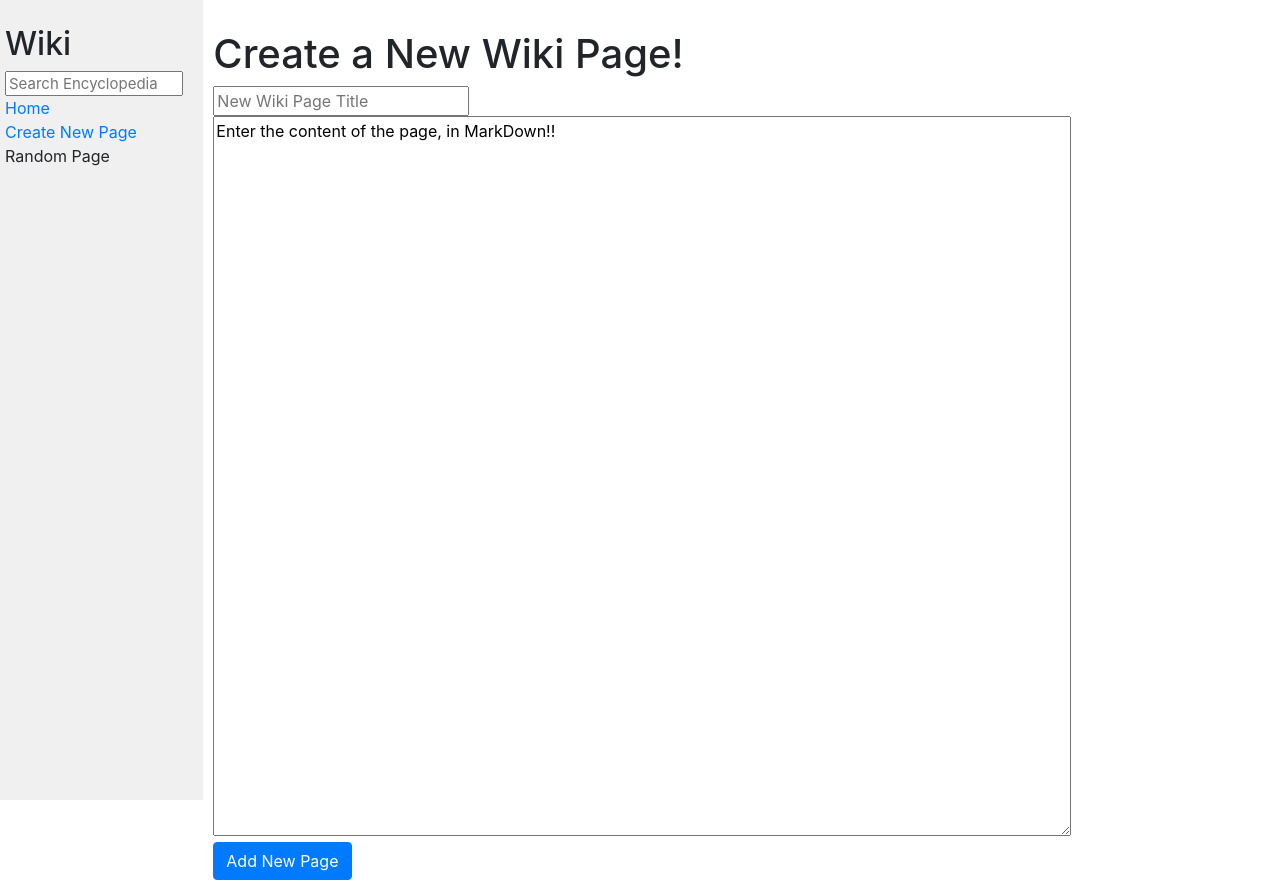
After one commit to dtm589/CS50W, a Django app: page /new/ in a window 1280 px wide. The commit adds this page. Run offline with Django 3.2, Linux system fonts and the light colour scheme; some libraries are stand-ins or nearby versions.

Commit message:
working on adding a new page functionality

```diff
--- a/wiki/encyclopedia/templates/encyclopedia/layout.html
+++ b/wiki/encyclopedia/templates/encyclopedia/layout.html
@@ -20,7 +20,7 @@
                     <a href="{% url 'index' %}">Home</a>
                 </div>
                 <div>
-                    Create New Page
+                    <a href="{% url 'new' %}">Create New Page</a>
                 </div>
                 <div>
                     Random Page
--- /dev/null
+++ b/wiki/encyclopedia/templates/encyclopedia/new_page.html
@@ -0,0 +1,17 @@
+{% extends "encyclopedia/layout.html" %}
+
+{% block title %}
+    Encyclopedia
+{% endblock %}
+
+{% block body %}
+    <h1>Create a New Wiki Page!</h1>
+
+<form action="{% url 'new' %}" method="POST">
+    {% csrf_token %}
+    <input type='text' name='title' placeholder='New Wiki Page Title'> <br>
+    <textarea name="md">Enter the content of the page, in MarkDown!!</textarea> <br>
+    <input type="submit" value="Add New Page" class="btn btn-primary">
+</form>
+
+{% endblock %}
--- a/wiki/encyclopedia/urls.py
+++ b/wiki/encyclopedia/urls.py
@@ -5,7 +5,8 @@ from . import views
 urlpatterns = [
     path("", views.index, name="index"),
     path("wiki/<str:title>", views.entry, name="entry"),
-    path("search/", views.search, name="search")
+    path("search/", views.search, name="search"),
+    path('new/', views.new, name="new")
 ]
 
 
--- a/wiki/encyclopedia/views.py
+++ b/wiki/encyclopedia/views.py
@@ -48,3 +48,9 @@ def search(request):
             return render(request, "encyclopedia/recommended.html", {
                 "recommedation" : recommedation
             })
+
+def new(request):
+    if request.method == "GET":
+        return render(request, "encyclopedia/new_page.html")
+    elif request.method == "POST":
+        return
```
